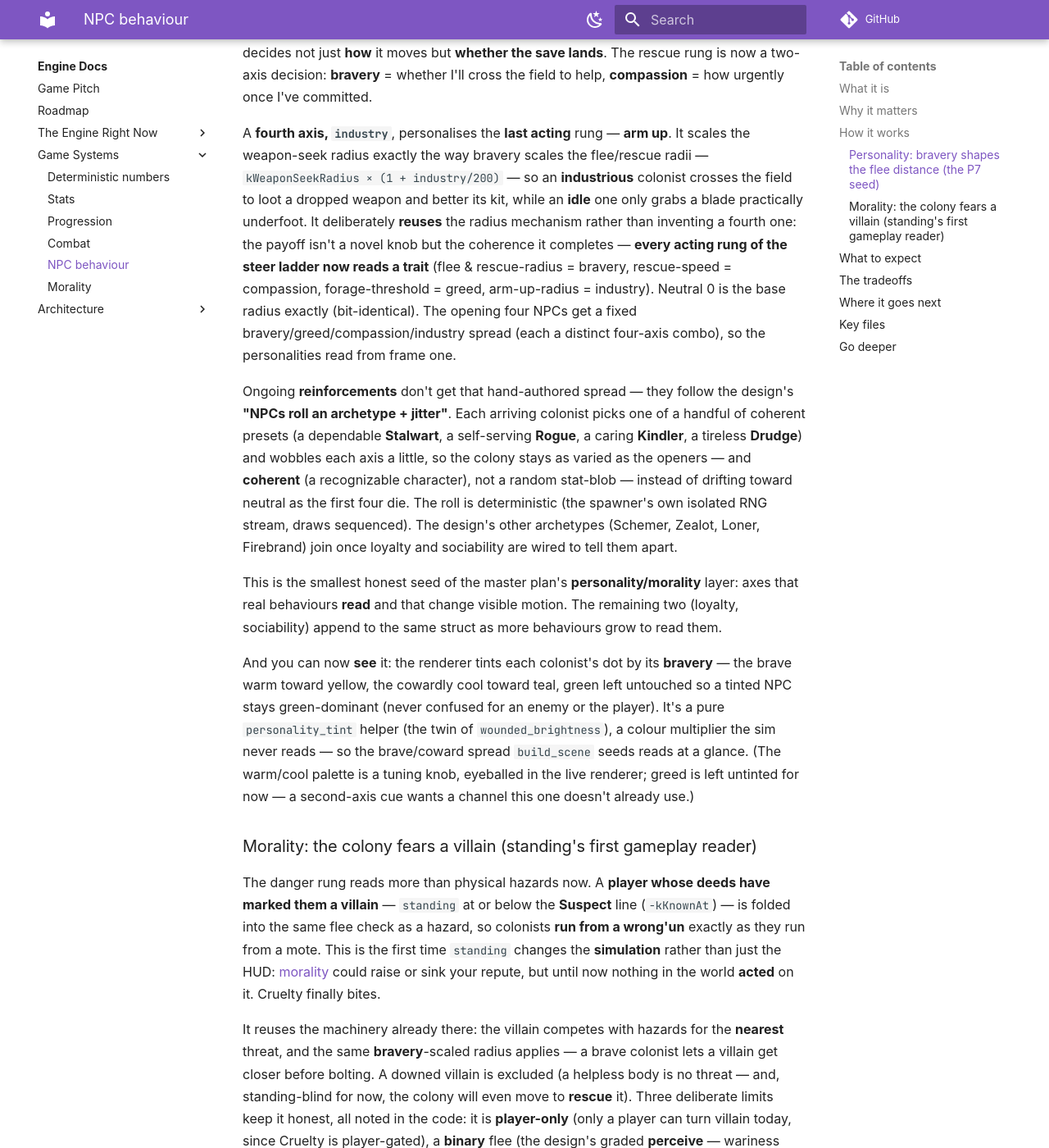
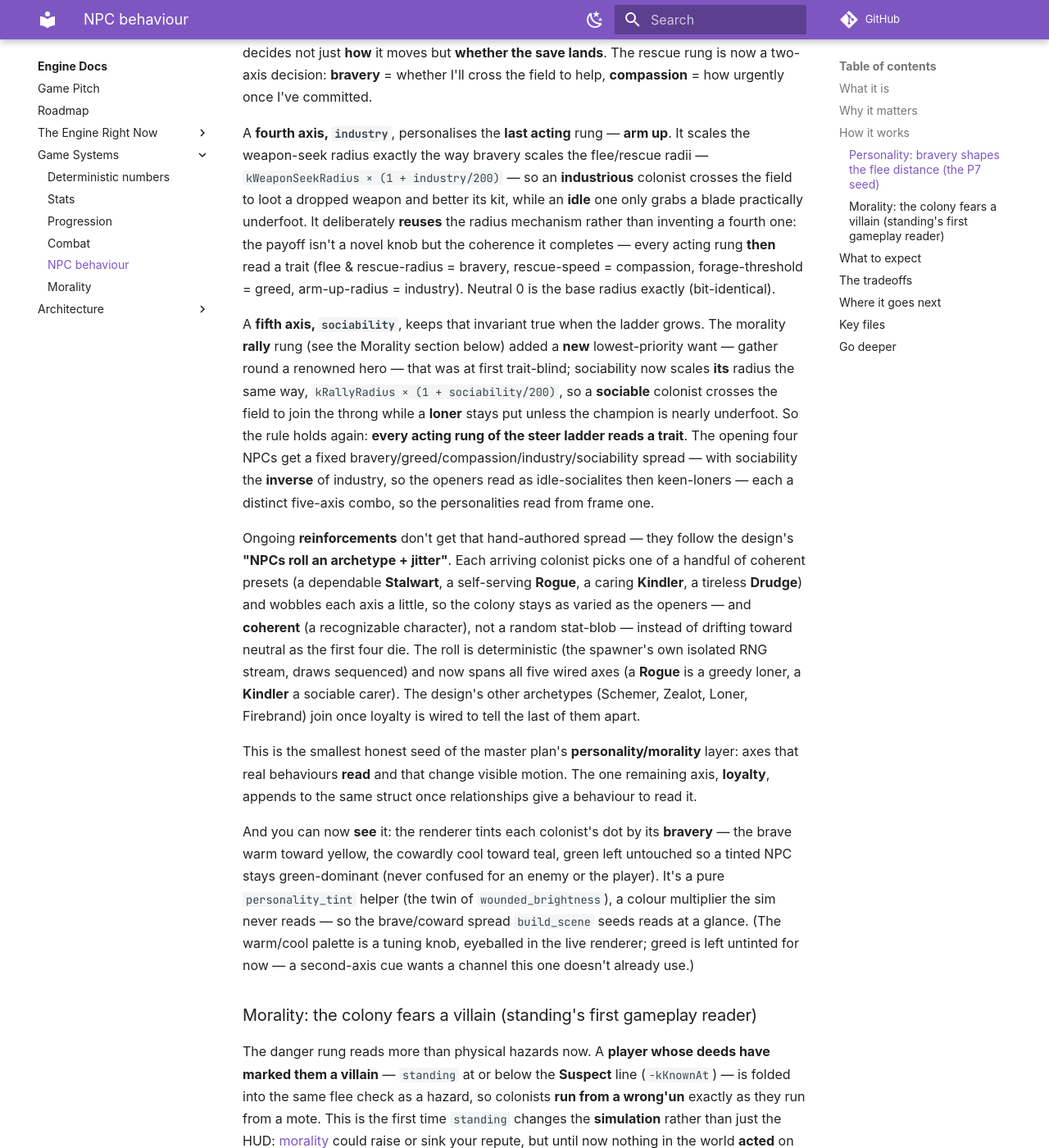
Before and after one commit to IsItJeff/game-engine, an MkDocs documentation site: the page built from docs/engine/npc-behaviour.md, in a window 1280 px wide and 1400 px high, scrolled down 3591 px. Shown: the whole window at 82% size. Built offline with MkDocs 1.6.1 and Material for MkDocs 9.7.7, drawn with Linux system fonts in a browser that asks for light colours; some web fonts are replaced; comment, search, counter and statistics services are not loaded; some of the changed text lies outside the part shown.

Commit message:
feat(P7): sociability — the fifth axis scales how far an idle colonist rallies (#68)
The rally rung I just added was the only acting steer rung that read no
personality trait. This wires the fifth of the design's six axes to fix that:
`sociability` scales the rally radius, kRallyRadius * (1 + sociability/200),
exactly as `industry` scales the arm-up radius. A sociable colonist crosses the
field to gather round a hero; a loner rallies only to one practically underfoot.
So the invariant holds again — every acting rung of the steer ladder reads a
trait — with only `loyalty` still unwired.

Plumbed like the axes before it: a new int8 field on Personality (appended, so
every existing braced-init zero-fills it), a 5th make_npc param, a 5th value in
each of the four kArchetypes presets (a Rogue is now a loner, a Kindler
sociable), a 5th sequenced jitter in roll_archetype, and a 5th opener-spread
expression — sociability the inverse of industry's grouping, so the openers read
as idle-socialites then keen-loners, each a distinct five-axis combo. Neutral 0
-> the base radius exactly (bit-identical); the extra jitter draws only from the
spawner's own isolated stream.

Adversarial 2-lens review: both SHIP IT (aggregate-init safety, the appended
rng draw's determinism, the radius arithmetic, and the opener expression all
confirmed); one stale "four jitters" comment folded.

Co-authored-by: Claude Opus 4.8 (1M context) <noreply@anthropic.com>

```diff
--- a/docs/engine/npc-behaviour.md
+++ b/docs/engine/npc-behaviour.md
@@ -116,24 +116,33 @@ weapon-seek radius exactly the way bravery scales the flee/rescue radii — `kWe
 industry/200)` — so an **industrious** colonist crosses the field to loot a dropped weapon and
 better its kit, while an **idle** one only grabs a blade practically underfoot. It deliberately
 *reuses* the radius mechanism rather than inventing a fourth one: the payoff isn't a novel knob but
-the coherence it completes — **every acting rung of the steer ladder now reads a trait** (flee &
-rescue-radius = bravery, rescue-speed = compassion, forage-threshold = greed, arm-up-radius =
-industry). Neutral 0 is the base radius exactly (bit-identical). The opening four NPCs get a fixed
-bravery/greed/compassion/industry spread (each a distinct four-axis combo), so the personalities
-read from frame one.
+the coherence it completes — every acting rung *then* read a trait (flee & rescue-radius = bravery,
+rescue-speed = compassion, forage-threshold = greed, arm-up-radius = industry). Neutral 0 is the base
+radius exactly (bit-identical).
+
+A **fifth axis, `sociability`**, keeps that invariant true when the ladder grows. The morality
+**rally** rung (see the Morality section below) added a *new* lowest-priority want — gather round a
+renowned hero — that was at first trait-blind; sociability now scales *its* radius the same way,
+`kRallyRadius × (1 + sociability/200)`, so a **sociable** colonist
+crosses the field to join the throng while a **loner** stays put unless the champion is nearly
+underfoot. So the rule holds again: **every acting rung of the steer ladder reads a trait**. The
+opening four NPCs get a fixed bravery/greed/compassion/industry/sociability spread — with sociability
+the *inverse* of industry, so the openers read as idle-socialites then keen-loners — each a distinct
+five-axis combo, so the personalities read from frame one.
 
 Ongoing **reinforcements** don't get that hand-authored spread — they follow the design's *"NPCs
 roll an **archetype** + jitter"*. Each arriving colonist picks one of a handful of coherent presets
 (a dependable **Stalwart**, a self-serving **Rogue**, a caring **Kindler**, a tireless **Drudge**)
 and wobbles each axis a little, so the colony stays as varied as the openers — and *coherent* (a
 recognizable character), not a random stat-blob — instead of drifting toward neutral as the first
-four die. The roll is deterministic (the spawner's own isolated RNG stream, draws sequenced). The
-design's other archetypes (Schemer, Zealot, Loner, Firebrand) join once loyalty and sociability are
-wired to tell them apart.
+four die. The roll is deterministic (the spawner's own isolated RNG stream, draws sequenced) and now
+spans all five wired axes (a **Rogue** is a greedy loner, a **Kindler** a sociable carer). The
+design's other archetypes (Schemer, Zealot, Loner, Firebrand) join once loyalty is wired to tell the
+last of them apart.
 
 This is the smallest honest seed of the master plan's **personality/morality** layer: axes that
-real behaviours *read* and that change visible motion. The remaining two (loyalty, sociability)
-append to the same struct as more behaviours grow to read them.
+real behaviours *read* and that change visible motion. The one remaining axis, **loyalty**, appends
+to the same struct once relationships give a behaviour to read it.
 
 And you can now *see* it: the renderer tints each colonist's dot by its **bravery** — the brave
 warm toward yellow, the cowardly cool toward teal, green left untouched so a tinted NPC stays
@@ -208,10 +217,10 @@ then act, is what stays.
 
 ## Key files
 
-- `engine/sim/systems.hpp` / `systems.cpp` — `steer_npcs` (the flee / rescue / forage / arm-up ladder, speeds scaled by the equip bane; `Personality::bravery` scales the flee AND rescue radii, `greed` the forage threshold, `compassion` the rescue speed, `industry` the arm-up radius; the flee rung also treats a **villain player** — `standing ≤ -kKnownAt` — as a threat, and a bottom-priority **rally** rung pulls an idle colonist toward a **hero player** — `standing ≥ +kKnownAt` — the two gameplay readers of morality); `handle_deaths` does the revive at `kReviveDistance`; `npc_equip` + the shared `equip_nearest_gear` do the wield-on-reach.
-- `engine/sim/components.hpp` — `Personality` (the P7 seed; `bravery` + `greed` + `compassion` + `industry` axes); `engine/sim/world.cpp` — `make_npc` sets it (hand-authored spread in `build_scene`; reinforcements roll `kArchetypes` + jitter via `roll_archetype`).
+- `engine/sim/systems.hpp` / `systems.cpp` — `steer_npcs` (the flee / rescue / forage / arm-up / rally ladder, speeds scaled by the equip bane; `Personality::bravery` scales the flee AND rescue radii, `greed` the forage threshold, `compassion` the rescue speed, `industry` the arm-up radius, `sociability` the rally radius; the flee rung also treats a **villain player** — `standing ≤ -kKnownAt` — as a threat, and a bottom-priority **rally** rung pulls an idle colonist toward a **hero player** — `standing ≥ +kKnownAt` — the two gameplay readers of morality); `handle_deaths` does the revive at `kReviveDistance`; `npc_equip` + the shared `equip_nearest_gear` do the wield-on-reach.
+- `engine/sim/components.hpp` — `Personality` (the P7 seed; `bravery` + `greed` + `compassion` + `industry` + `sociability` axes, only `loyalty` unwired); `engine/sim/world.cpp` — `make_npc` sets it (hand-authored spread in `build_scene`; reinforcements roll `kArchetypes` + jitter via `roll_archetype`).
 - `engine/sim/world.cpp` — the `steer_npcs` line in `step()` (before `integrate_motion`) and `npc_equip` (after it).
-- `tests/sim/test_simulation.cpp` — flee / forage / rescue / revive-in-place, steer-to-weapon / NPC-arms-itself / armed-NPC-flees-slower (the equip bane parity), the villain-fear reader (a colonist flees a Suspect+ player, a downed villain is skipped), and its rally twin (an idle colonist gathers to a Known+ hero, a real need overrides it, and below the line nobody is pulled).
+- `tests/sim/test_simulation.cpp` — flee / forage / rescue / revive-in-place, steer-to-weapon / NPC-arms-itself / armed-NPC-flees-slower (the equip bane parity), the villain-fear reader (a colonist flees a Suspect+ player, a downed villain is skipped), and its rally twin (an idle colonist gathers to a Known+ hero, a real need overrides it, and below the line nobody is pulled), and `sociability` scaling how far an idle colonist travels to rally.
 
 ## Go deeper
 
```
Also changed, not shown: 4 other files.
